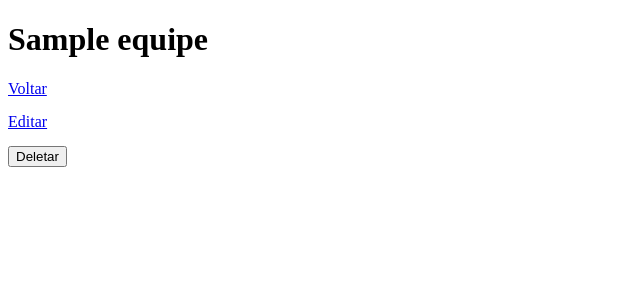
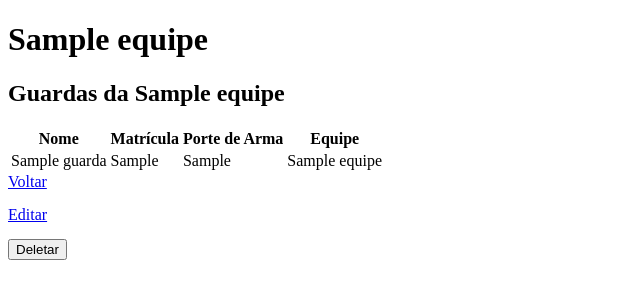
Before and after one commit to Rafaellucasaz/ArmamentManagementSystem, a Rails app: page /equipes/1 in a window 1280 px wide. Shown: the top 300 px of the page, without its empty margins (0-640 px from the left). Run offline with Rails 7, Linux system fonts and the light colour scheme; tables that the repository leaves empty hold one stand-in row (values such as "Sample post"); some libraries are stand-ins or nearby versions.

Commit message:
fixes equipes

```diff
--- a/app/controllers/equipes_controller.rb
+++ b/app/controllers/equipes_controller.rb
@@ -6,7 +6,9 @@
 
   def show
     @equipe = Equipe.find(params[:id])
+    @guardas = Guarda.where(equipe_id: @equipe.id)
   end
+
   def new
     @equipe = Equipe.new
   end
@@ -14,7 +16,7 @@
   def create
     @equipe = Equipe.new(equipe_params)
     if @equipe.save
-      redirect_to @equipe
+      redirect_to equipes_path, notice: "Equipe registrada com sucesso !"
     else
       render :new, status: :unprocessable_entity
     end
@@ -27,15 +29,18 @@
   def update
     @equipe = Equipe.find(params[:id])
     if @equipe.update(equipe_params)
-      redirect_to @equipe
+      redirect_to @equipe, notice: "Equipe atualizada com sucesso !"
     else
       render :edit, status: :unprocessable_entity
     end
   end
 
   def destroy
-    @equipe.destroy
-    redirect_to equipes_path
+    if @equipe.destroy
+      redirect_to equipes_path, notice: "Equipe deletada com sucesso !"
+    else
+      redirect_to @equipe, alert: @equipe.errors.full_messages.to_sentence
+    end
   end
 
   private
@@ -44,6 +49,6 @@
     end
 
     def equipe_params
-      params.expect(equipe: [ :nome ])
+      params.require(:equipe).permit(:nome)
     end
 end
--- a/app/views/equipes/show.html.erb
+++ b/app/views/equipes/show.html.erb
@@ -1,4 +1,33 @@
 <h1><%= @equipe.nome %></h1>
+
+<% if flash[:alert]%>
+    <div class="error">
+        <%= flash[:alert]%>
+    </div>
+<% end%>
+
+<h2>Guardas da <%= @equipe.nome%></h2>
+<table>
+  <thead>
+    <tr>
+
+      <th>Nome</th>
+      <th>Matrícula</th>
+      <th>Porte de Arma</th>
+      <th>Equipe</th>
+    </tr>
+  </thead>
+  <tbody>
+    <% @guardas.each do |guarda| %>
+      <tr>
+        <td><%= guarda.nome %></td>
+        <td><%= guarda.matricula %></td>
+        <td><%= guarda.porte_arma %></td>
+        <td><%= guarda.equipe.nome if guarda.equipe %></td>
+      </tr>
+    <% end %>
+  </tbody>
+</table>
 
 <div style="display: flex; flex-direction:column; gap:15px;">
 <%= link_to "Voltar", equipes_path%>
```
Also changed, not shown: app/models/equipe.rb (+11 -0 lines).
